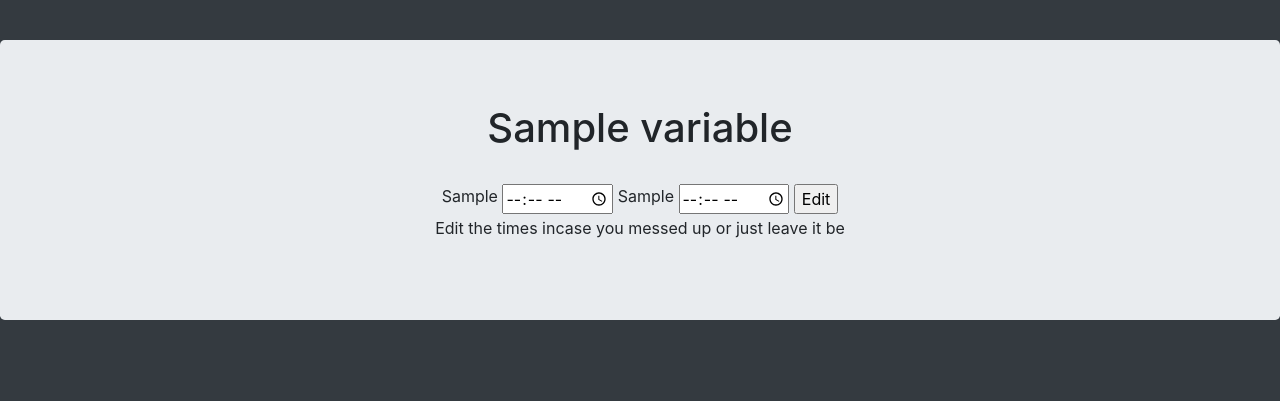
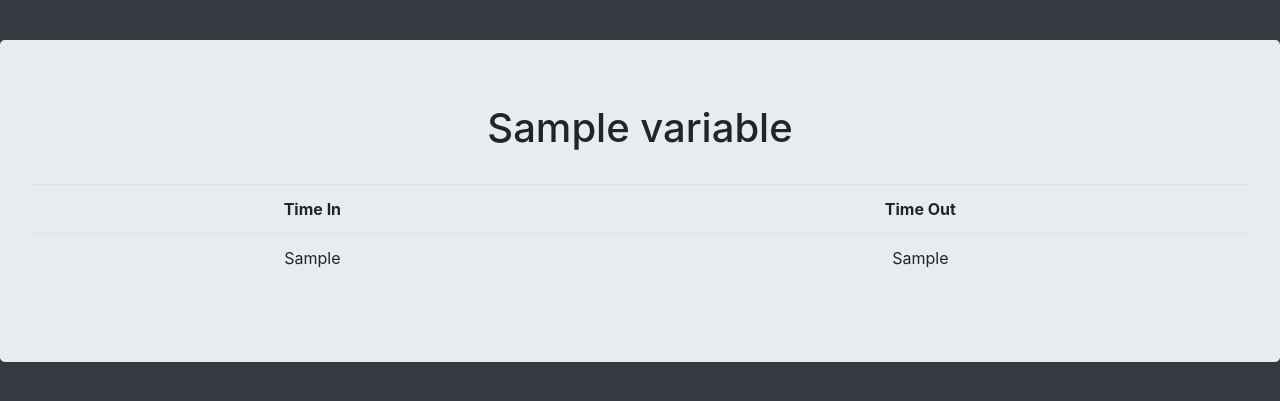
Before and after one commit to b-bicomong3/Multi-week-project, a Flask app: template templates/search.html in a window 1280 px wide. Shown: the part 56-457 px from the top of the page. Run offline with Flask 2, Linux system fonts and the light colour scheme; the template is opened without the code that fills it: most values are stand-ins (such as "Sample title", 1, 10 or a date in 2020).

Commit message:
Changed layout

```diff
--- a/templates/search.html
+++ b/templates/search.html
@@ -29,14 +29,14 @@
             <div class="jumbotron mt-3">
                 <h1>{{variable}}</h1>
                 <br>
-                <form method="POST" action="/edit">
-                    <label class="align-top" for="time_in">{{variable1}}</label>
-                    <input type="time" name="time_in">
-                    <label label class="align-top" for="time_out">{{variable2}}</label>
-                    <input type="time" name="time_out">
-                    <input type="submit" value="Edit">
-                </form>
-                <p>Edit the times incase you messed up or just leave it be</p>
+                <table class="table">
+                    <tr>
+                        <th>Time In</th><th>Time Out</th>
+                    </tr>
+                    <tr>
+                        <td>{{variable1}}</td><td>{{variable2}}</td>
+                    </tr>
+                </table>
             </div>
 
         <script src="https://cdn.jsdelivr.net/npm/jquery@3.5.1/dist/jquery.slim.min.js" integrity="sha384-DfXdz2htPH0lsSSs5nCTpuj/zy4C+OGpamoFVy38MVBnE+IbbVYUew+OrCXaRkfj" crossorigin="anonymous"></script>
```
